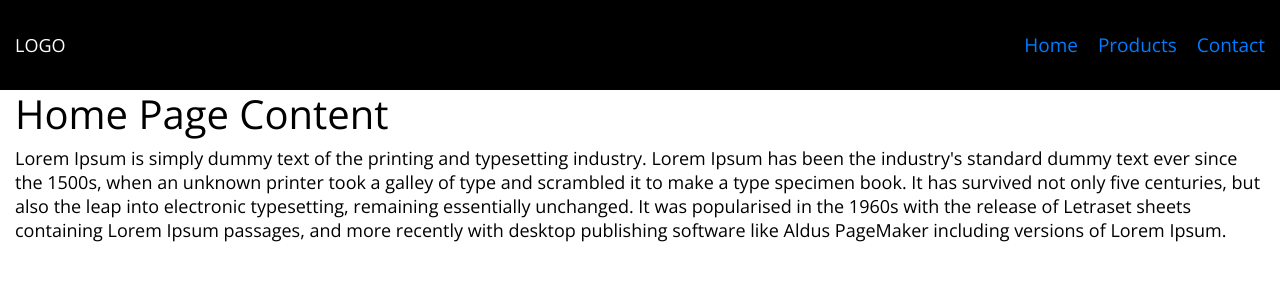
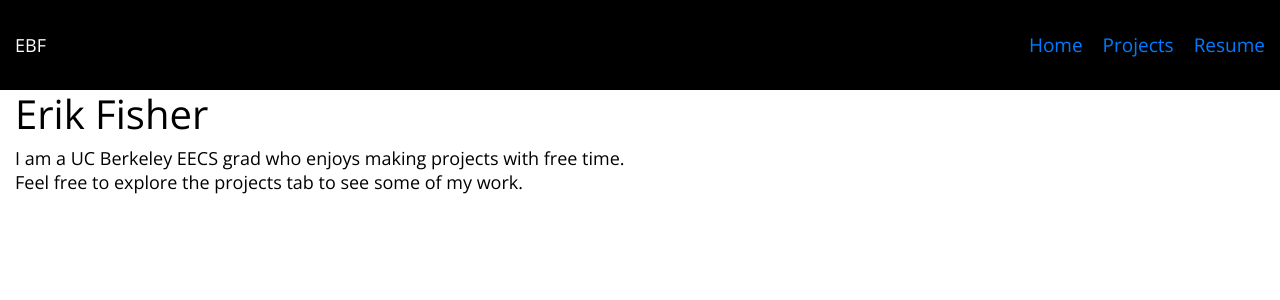
Before and after one commit to fishnchips97/personal-website, a React (Create React App) app: page / in a window 1280 px wide. Shown: the top 300 px of the page. Built offline with nearby package versions, Linux system fonts and the light colour scheme.

Commit message:
Added some content to get started.

```diff
--- a/src/App.js
+++ b/src/App.js
@@ -8,7 +8,8 @@ import {
 import Header from './components/headerComponent/header'
 import Footer from './components/footerComponent/footer'
 import Homepage from './components/pages/homePage'
-import Products from './components/pages/products'
+import Projects from './components/pages/projects'
+import Resume from './components/pages/resume'
 
 import './Assets/css/default.min.css'
 
@@ -20,7 +21,8 @@ function App() {
       <Header />
 
         <Route exact path='/' component={Homepage} />
-        <Route exact path='/Products' component={Products} />
+        <Route exact path='/Projects' component={Projects} />
+        <Route exact path='/Resume' component={Resume} />
 
       <Footer />
 
--- a/src/components/headerComponent/header.js
+++ b/src/components/headerComponent/header.js
@@ -8,7 +8,7 @@ function Header() {
   return (
     <header>
       <div className="logo">
-        LOGO
+        EBF
       </div>
 
       <nav>
@@ -18,11 +18,11 @@ function Header() {
             </li>
 
             <li>
-              <Link to="/Products">Products</Link>
+              <Link to="/Projects">Projects</Link>
             </li>
 
             <li className="last">
-              <Link to="/">Contact</Link>
+              <Link to="/Resume">Resume</Link>
             </li>
           </ul>
       </nav>
--- a/src/components/pages/homePage.js
+++ b/src/components/pages/homePage.js
@@ -5,11 +5,12 @@ function Homepage() {
     <div className="container-fluid">
 
       <h1>
-        Home Page Content
+        Erik Fisher
       </h1>
 
       <p>
-        Lorem Ipsum is simply dummy text of the printing and typesetting industry. Lorem Ipsum has been the industry's standard dummy text ever since the 1500s, when an unknown printer took a galley of type and scrambled it to make a type specimen book. It has survived not only five centuries, but also the leap into electronic typesetting, remaining essentially unchanged. It was popularised in the 1960s with the release of Letraset sheets containing Lorem Ipsum passages, and more recently with desktop publishing software like Aldus PageMaker including versions of Lorem Ipsum.
+        I am a UC Berkeley EECS grad who enjoys making projects with free time.<br/>
+        Feel free to explore the projects tab to see some of my work.
       </p>
 
     </div>
--- a/src/components/pages/products.js
+++ /dev/null
@@ -1,19 +0,0 @@
-import React from 'react';
-
-function Products() {
-  return (
-    <div className="container-fluid">
-
-      <h1>
-        Products
-      </h1>
-
-      <p>
-        Lorem Ipsum is simply dummy text of the printing and typesetting industry. Lorem Ipsum has been the industry's standard dummy text ever since the 1500s, when an unknown printer took a galley of type and scrambled it to make a type specimen book. It has survived not only five centuries, but also the leap into electronic typesetting, remaining essentially unchanged. It was popularised in the 1960s with the release of Letraset sheets containing Lorem Ipsum passages, and more recently with desktop publishing software like Aldus PageMaker including versions of Lorem Ipsum.
-      </p>
-
-    </div>
-  );
-}
-
-export default Products;
--- /dev/null
+++ b/src/components/pages/projects.js
@@ -0,0 +1,20 @@
+import React from 'react';
+
+function Projects() {
+  return (
+    <div className="container-fluid">
+
+      <h1>
+        Projects
+      </h1>
+
+      <ul>
+        <li>React Website with servere side rendering</li>
+        <li>Swift UI Application: Pacr</li>
+      </ul>
+
+    </div>
+  );
+}
+
+export default Projects;
--- /dev/null
+++ b/src/components/pages/resume.js
@@ -0,0 +1,24 @@
+import React from 'react';
+
+function Resume() {
+  return (
+    <div className="container-fluid">
+
+      <h1>
+        Resume Content
+      </h1>
+
+      <ul>
+        <li>UC Berkeley, Electrical Engineering and Computer Science</li>
+        <li>Swift UI work: Pacr</li>
+      </ul>
+
+      <p>
+
+      </p>
+
+    </div>
+  );
+}
+
+export default Resume;
```
